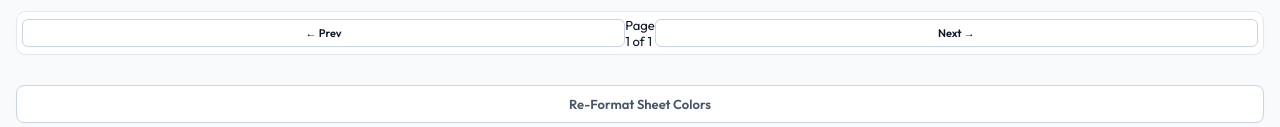
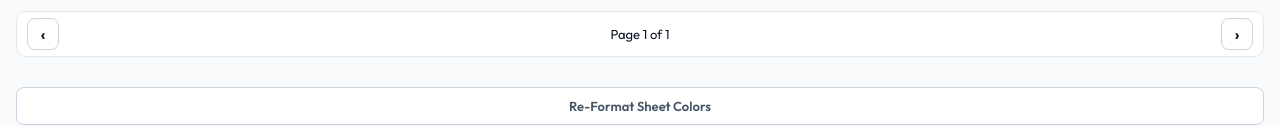
Before and after one commit to ruelchristian/excel-manager, a plain HTML site: page taskpane.html in a window 1280 px wide. Shown: the part 322-449 px from the top of the page. Drawn offline with Linux system fonts and the light colour scheme; a script that the page names is missing.

Commit message:
\Redesign pagination with chevron icon buttons to prevent cramped layout"

```diff
--- a/taskpane.html
+++ b/taskpane.html
@@ -524,21 +524,26 @@
       margin-bottom: 14px;
       background: var(--bg-card);
       border: 1px solid var(--border);
-      padding: 5px;
+      padding: 6px 10px;
       border-radius: 10px;
       box-shadow: var(--shadow-sm);
     }
 
     .btn-pagination {
+      width: 32px;
+      height: 32px;
+      padding: 0;
+      display: inline-flex;
+      align-items: center;
+      justify-content: center;
       background: var(--bg-card);
       color: var(--text-main);
       border: 1px solid #cbd5e1;
-      border-radius: 6px;
+      border-radius: 8px;
       cursor: pointer;
       transition: all 0.2s ease;
-      font-weight: 600;
-      padding: 6px 12px;
-      font-size: 11px;
+      font-size: 16px;
+      font-weight: 700;
       box-shadow: var(--shadow-sm);
     }
     .btn-pagination:hover:not(:disabled) {
@@ -766,9 +771,9 @@
 
     <!-- Pagination Navigation -->
     <div class="pagination-container">
-      <button class="btn-pagination" id="prev-page" onclick="prevPage()">&larr; Prev</button>
+      <button class="btn-pagination" id="prev-page" onclick="prevPage()">&lsaquo;</button>
       <span id="page-indicator">Page 1 of 1</span>
-      <button class="btn-pagination" id="next-page" onclick="nextPage()">Next &rarr;</button>
+      <button class="btn-pagination" id="next-page" onclick="nextPage()">&rsaquo;</button>
     </div>
 
     <button class="btn-secondary" onclick="runFormatter()" style="margin-top: 16px;">Re-Format Sheet Colors</button>
```
